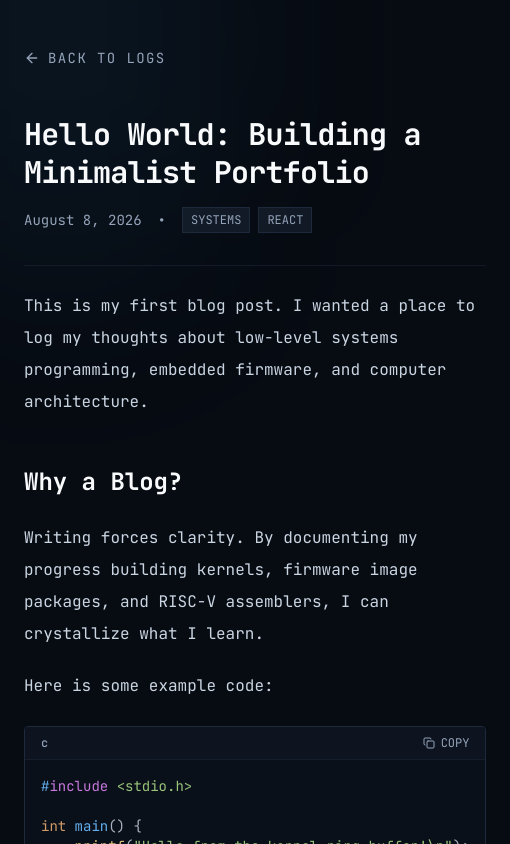
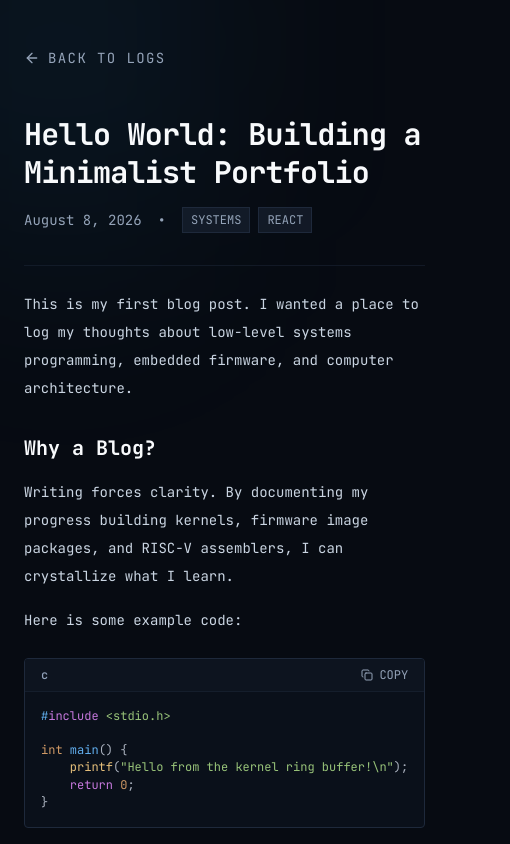
Before and after one commit to belutoni/belutoni.github.io, a Next.js app: page /blog/hello-world in a window 390 px wide. Shown: the top 844 px of the page, 510 px wide, since content can reach past the window. Built offline with nearby package versions, Linux system fonts and the light colour scheme.

Commit message:
Enhance mobile responsiveness of blog articles

```diff
--- a/src/app/blog/[slug]/page.tsx
+++ b/src/app/blog/[slug]/page.tsx
@@ -29,7 +29,7 @@ export default async function BlogPost({ params }: { params: Promise<{ slug: str
       </Link>
 
       <header className="mb-6 border-b border-slate-border/50 pb-8">
-        <h1 className="text-3xl md:text-5xl font-bold tracking-tight mb-4 leading-tight">
+        <h1 className="text-3xl md:text-5xl font-bold tracking-tight mb-4 leading-tight break-words">
           {post.title}
         </h1>
         <div className="flex flex-wrap items-center gap-4 text-slate-muted text-sm">
@@ -51,7 +51,7 @@ export default async function BlogPost({ params }: { params: Promise<{ slug: str
         </div>
       </header>
 
-      <article className="prose prose-invert prose-slate max-w-none prose-headings:text-foreground prose-a:text-accent-teal hover:prose-a:text-accent-teal/80 text-slate-300 leading-loose">
+      <article className="prose prose-sm md:prose-base prose-invert prose-slate max-w-none prose-headings:text-foreground prose-a:text-accent-teal hover:prose-a:text-accent-teal/80 text-slate-300 leading-loose break-words">
         <MarkdownRenderer content={post.content} />
       </article>
     </div>
--- a/src/components/MarkdownRenderer.tsx
+++ b/src/components/MarkdownRenderer.tsx
@@ -37,7 +37,7 @@ const PreBlock = ({ children, ...props }: any) => {
   };
 
   return (
-    <div className="relative group rounded border border-slate-border bg-[#0a101a] my-6 overflow-hidden">
+    <div className="relative group rounded border border-slate-border bg-[#0a101a] my-6 overflow-hidden w-full max-w-full">
       <div className="flex justify-between items-center px-4 py-2 border-b border-slate-border/50 bg-[#0d141f]">
         <span className="text-xs text-slate-400 lowercase font-medium tracking-wide">{language}</span>
         <button
```
